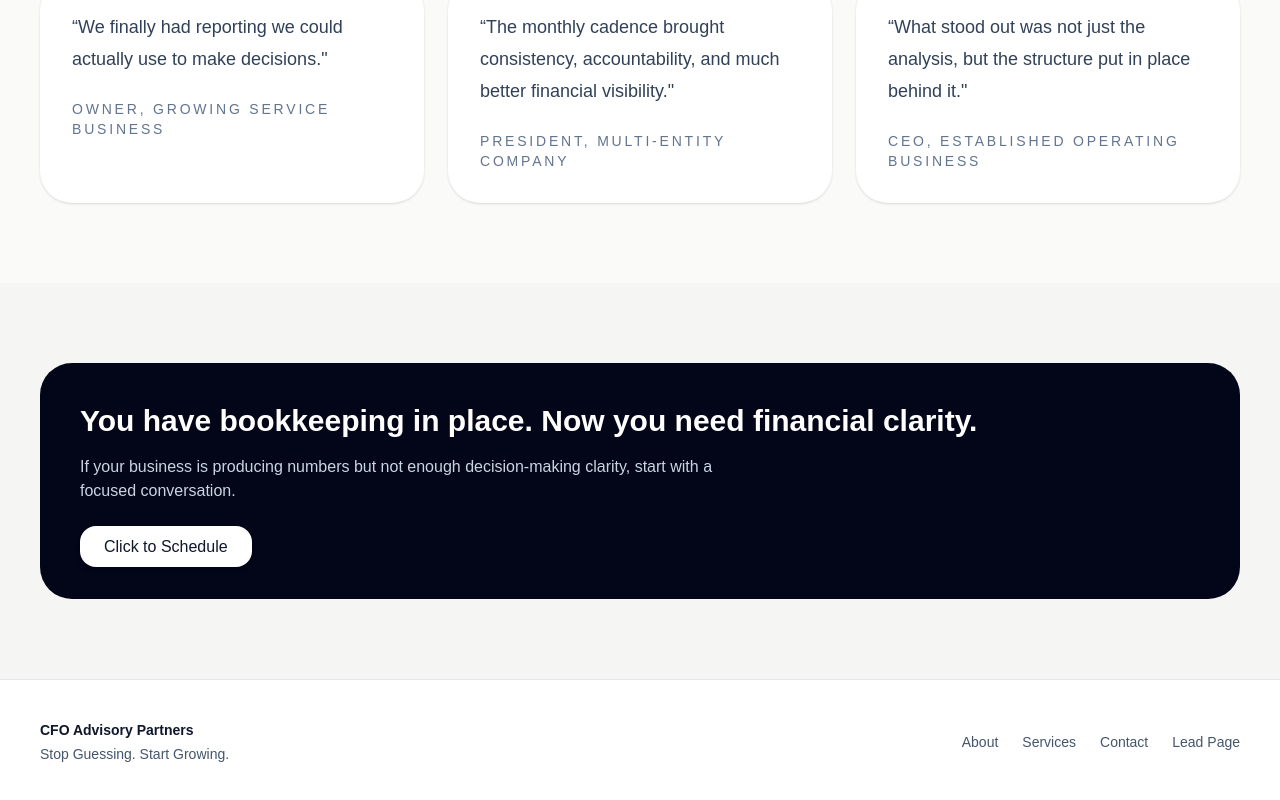
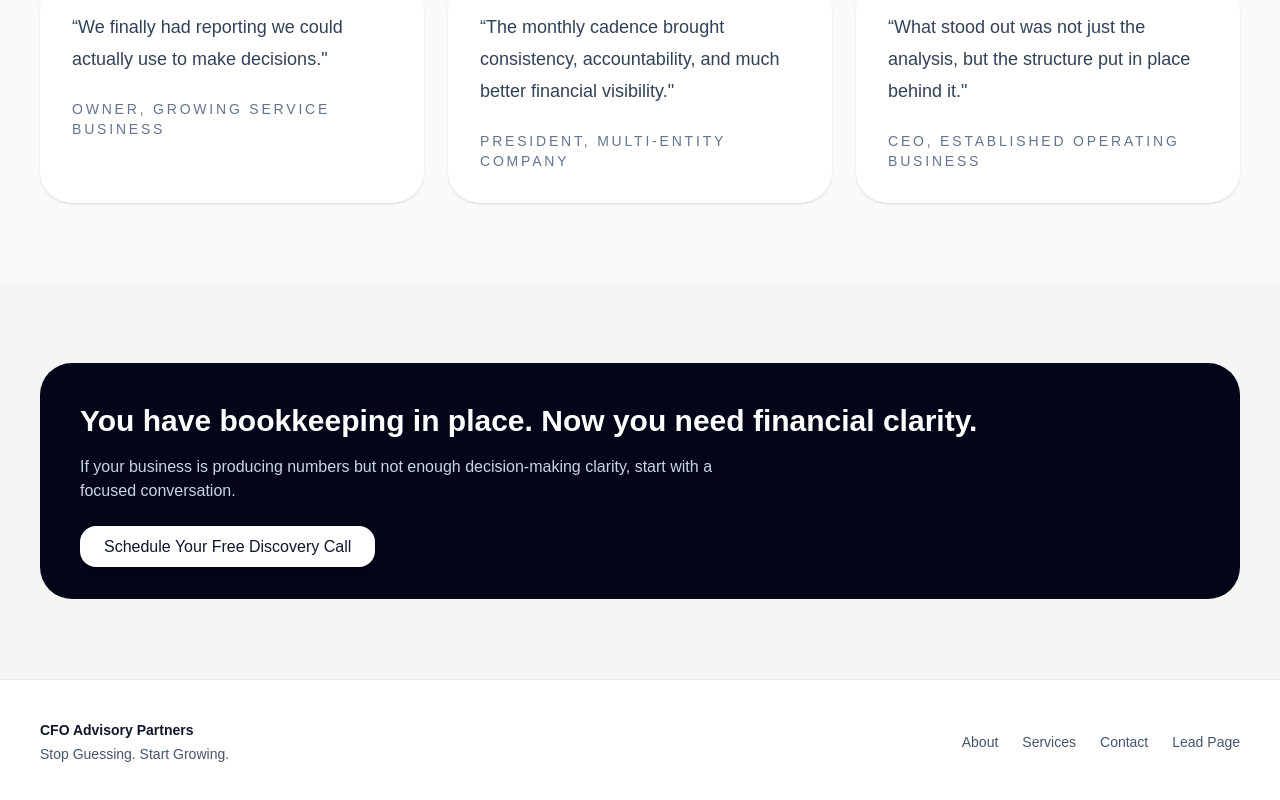
Before and after one commit to cfoadvisorypartners/cfo-advisory-partners-site, a Next.js app: page / in a window 1280 px wide. Shown: the part 2648-3448 px from the top of the page. Built offline with nearby package versions, Linux system fonts and the light colour scheme.

Commit message:
Update homepage bottom CTA text

```diff
--- a/src/app/page.tsx
+++ b/src/app/page.tsx
@@ -128,7 +128,7 @@ export default function HomePage() {
                 href="/lead"
                 className="rounded-2xl bg-white px-6 py-3 text-slate-900 !text-slate-900 font-medium shadow-md hover:bg-gray-100 transition"
               >
-                Click to Schedule
+                Schedule Your Free Discovery Call
               </Link>
             </div>
           </div>
```
